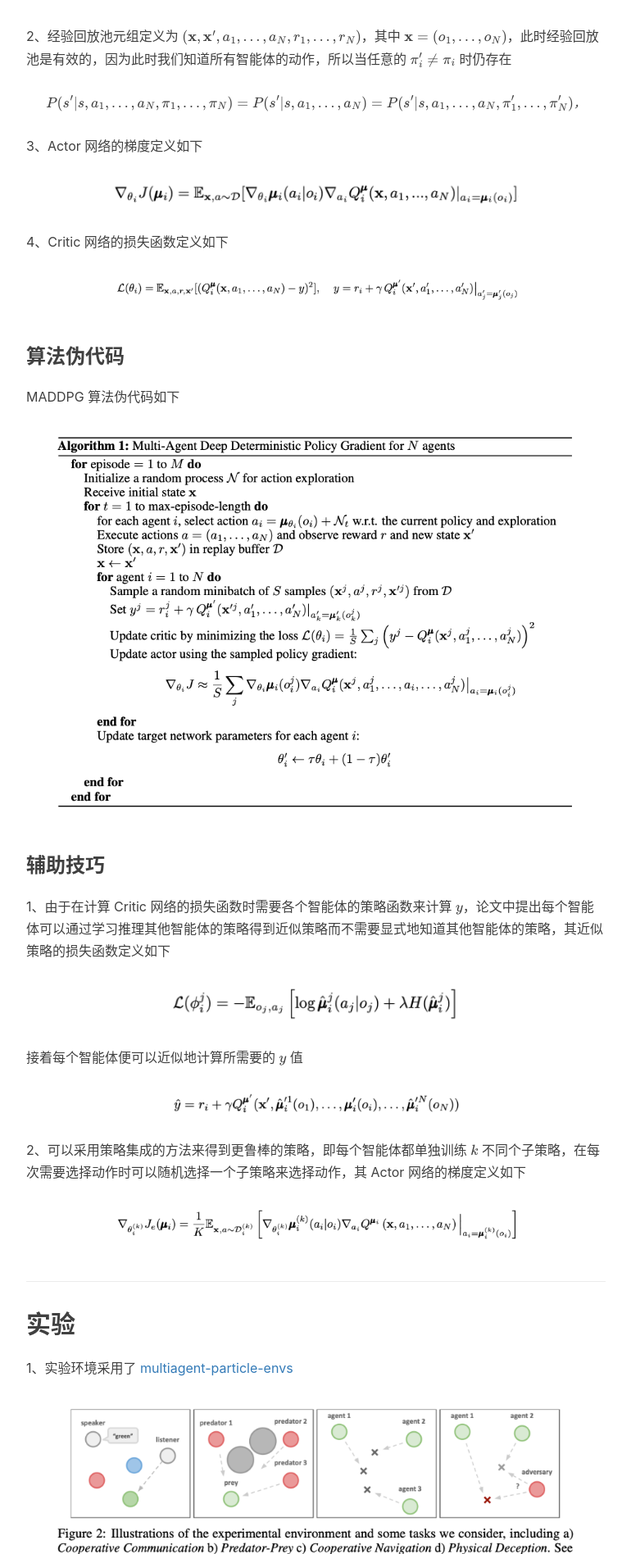
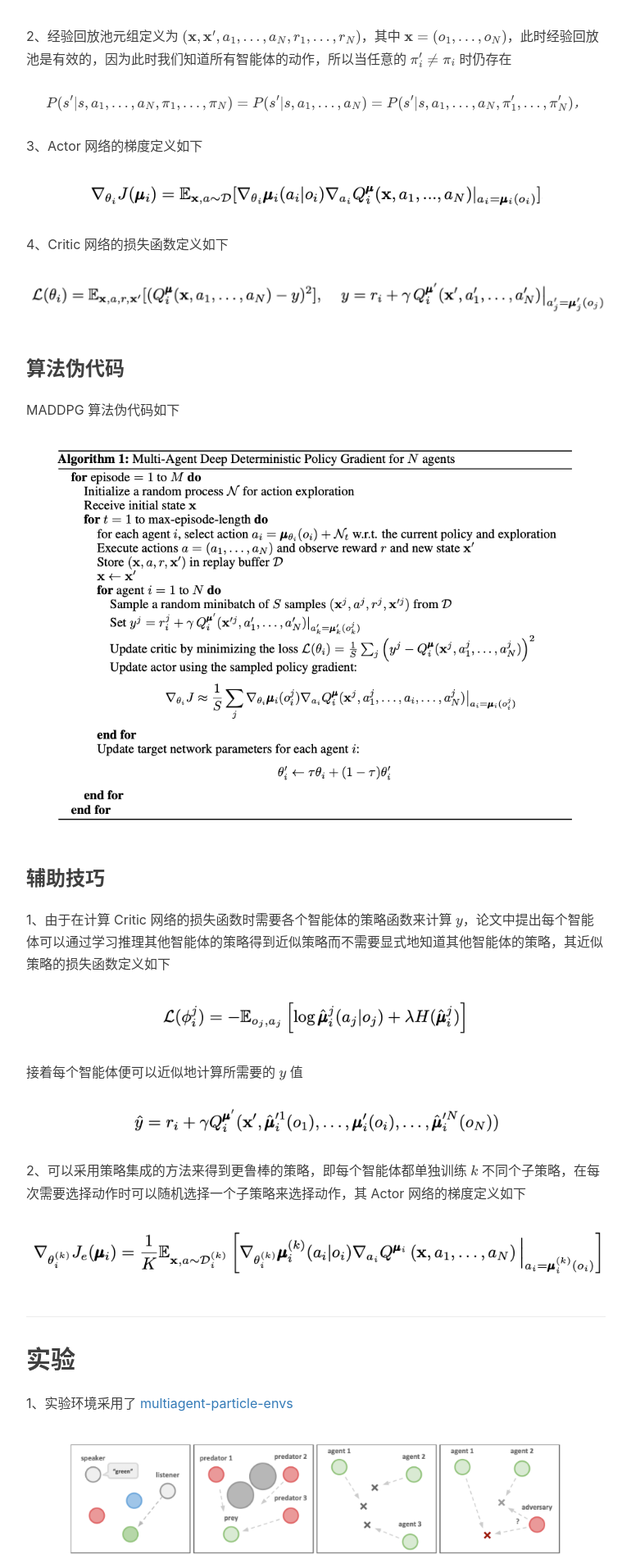
Before and after one commit to liushunyu/blog, a Jekyll site: the page built from _posts/2020-06-04-强化学习论文（1）MADDPG.md, in a window 1280 px wide. Shown: the part 2215-4111 px from the top of the page at 82% size, without its empty margins (233-1003 px from the left). Built offline with Jekyll 4.4.1, drawn with Linux system fonts in a browser that asks for light colours; nearby versions of some CDN libraries; formulas are drawn with MathJax 3; comment, search, counter and statistics services are not loaded.

Commit message:
Update 2020-06-04-强化学习论文（1）MADDPG.md

```diff
--- a/_posts/2020-06-04-强化学习论文（1）MADDPG.md
+++ b/_posts/2020-06-04-强化学习论文（1）MADDPG.md
@@ -69,13 +69,13 @@
 
 3、Actor 网络的梯度定义如下
 
-<img width="70%" src="/img/in-post/2020-06-04-强化学习论文（1）MADDPG.assets/image-20200604155552391.png"/>
+<img height="70%" src="/img/in-post/2020-06-04-强化学习论文（1）MADDPG.assets/image-20200604155552391.png"/>
 
 
 
 4、Critic 网络的损失函数定义如下
 
-<img width="70%" src="/img/in-post/2020-06-04-强化学习论文（1）MADDPG.assets/image-20200604155626317.png"/>
+<img height="70%" src="/img/in-post/2020-06-04-强化学习论文（1）MADDPG.assets/image-20200604155626317.png"/>
 
 
 
@@ -91,19 +91,19 @@
 
 1、由于在计算 Critic 网络的损失函数时需要各个智能体的策略函数来计算 $y$，论文中提出每个智能体可以通过学习推理其他智能体的策略得到近似策略而不需要显式地知道其他智能体的策略，其近似策略的损失函数定义如下
 
-<img width="50%" src="/img/in-post/2020-06-04-强化学习论文（1）MADDPG.assets/image-20200604161155865.png"/>
+<img height="50%" src="/img/in-post/2020-06-04-强化学习论文（1）MADDPG.assets/image-20200604161155865.png"/>
 
 
 
 接着每个智能体便可以近似地计算所需要的 $y$ 值
 
-<img width="50%" src="/img/in-post/2020-06-04-强化学习论文（1）MADDPG.assets/image-20200604161304850.png"/>
+<img height="50%" src="/img/in-post/2020-06-04-强化学习论文（1）MADDPG.assets/image-20200604161304850.png"/>
 
 
 
 2、可以采用策略集成的方法来得到更鲁棒的策略，即每个智能体都单独训练 $k$ 不同个子策略，在每次需要选择动作时可以随机选择一个子策略来选择动作，其 Actor 网络的梯度定义如下
 
-<img width="70%" src="/img/in-post/2020-06-04-强化学习论文（1）MADDPG.assets/image-20200604161945936.png"/>
+<img height="70%" src="/img/in-post/2020-06-04-强化学习论文（1）MADDPG.assets/image-20200604161945936.png"/>
 
 
 
```
